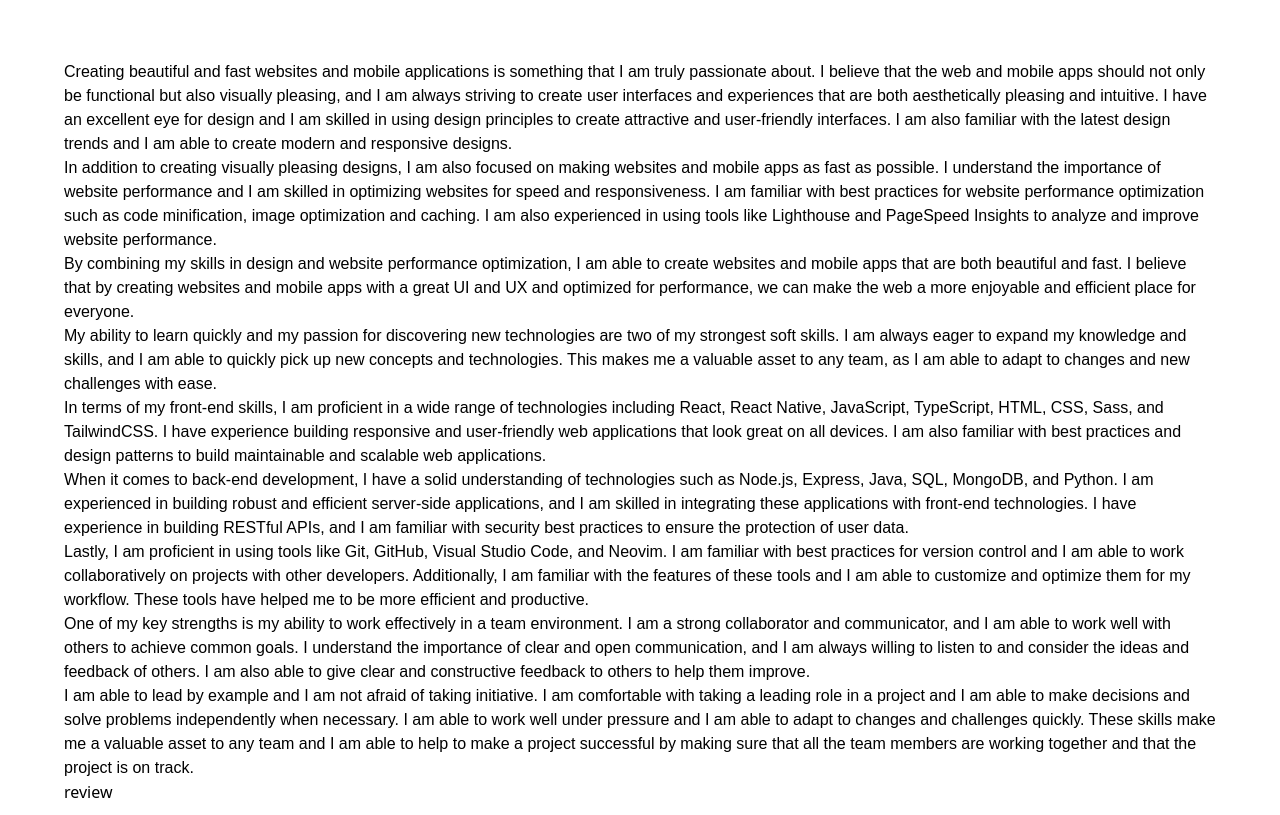
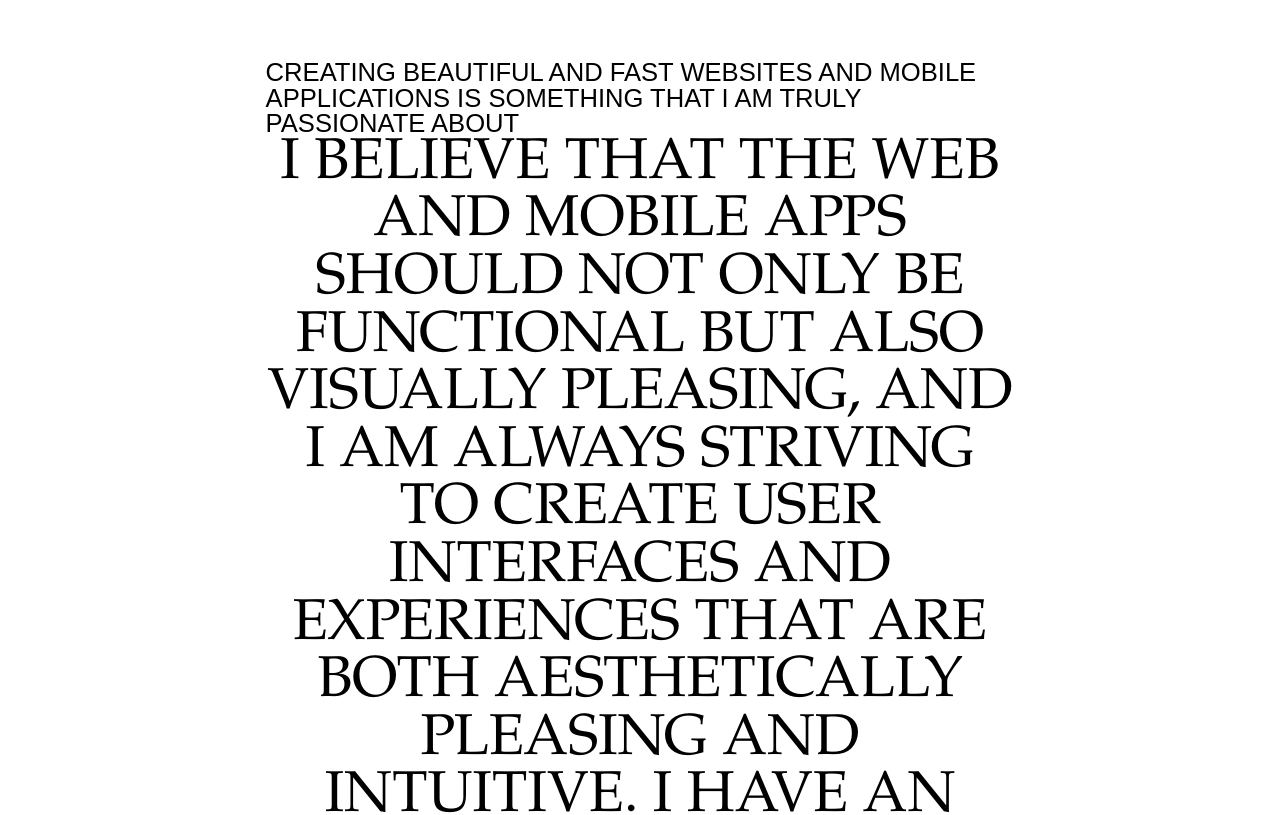
Before and after one commit to enzo-mourany/portfolio-v2, a Next.js app: page /about in a window 1280 px wide. Shown: the part 740-1555 px from the top of the page. Built offline with nearby package versions, Linux system fonts and the light colour scheme.

Commit message:
feat: add new fonts

```diff
--- a/app/about/page.tsx
+++ b/app/about/page.tsx
@@ -19,27 +19,20 @@ const Page: React.FC = () => {
         </div>
         <div className={styles.about__course}>
           <div className={styles.about__objectivs}>
-            <section>
-              <p>Creating beautiful and fast websites and mobile applications is something that I am truly passionate about. I believe that the web and mobile apps should not only be functional but also visually pleasing, and I am always striving to create user interfaces and experiences that are both aesthetically pleasing and intuitive. I have an excellent eye for design and I am skilled in using design principles to create attractive and user-friendly interfaces. I am also familiar with the latest design trends and I am able to create modern and responsive designs.</p>
-            </section>
-            <section className={styles.about__objectives__hidden}>
+            <h2>Creating beautiful and fast websites and mobile applications is something that I am truly passionate about</h2>
+            <p>I believe that the web and mobile apps should not only be functional but also visually pleasing, and I am always striving to create user interfaces and experiences that are both aesthetically pleasing and intuitive. I have an excellent eye for design and I am skilled in using design principles to create attractive and user-friendly interfaces. I am also familiar with the latest design trends and I am able to create modern and responsive designs.</p>
             <p>In addition to creating visually pleasing designs, I am also focused on making websites and mobile apps as fast as possible. I understand the importance of website performance and I am skilled in optimizing websites for speed and responsiveness. I am familiar with best practices for website performance optimization such as code minification, image optimization and caching. I am also experienced in using tools like Lighthouse and PageSpeed Insights to analyze and improve website performance.</p>
             <p>By combining my skills in design and website performance optimization, I am able to create websites and mobile apps that are both beautiful and fast. I believe that by creating websites and mobile apps with a great UI and UX and optimized for performance, we can make the web a more enjoyable and efficient place for everyone.</p>
-            </section>
           </div>
           <div className={styles.about__softskills}>
-            <section>
             <p>My ability to learn quickly and my passion for discovering new technologies are two of my strongest soft skills. I am always eager to expand my knowledge and skills, and I am able to quickly pick up new concepts and technologies. This makes me a valuable asset to any team, as I am able to adapt to changes and new challenges with ease.</p>
             <p>In terms of my front-end skills, I am proficient in a wide range of technologies including React, React Native, JavaScript, TypeScript, HTML, CSS, Sass, and TailwindCSS. I have experience building responsive and user-friendly web applications that look great on all devices. I am also familiar with best practices and design patterns to build maintainable and scalable web applications.</p>
             <p>When it comes to back-end development, I have a solid understanding of technologies such as Node.js, Express, Java, SQL, MongoDB, and Python. I am experienced in building robust and efficient server-side applications, and I am skilled in integrating these applications with front-end technologies. I have experience in building RESTful APIs, and I am familiar with security best practices to ensure the protection of user data.</p>
             <p>Lastly, I am proficient in using tools like Git, GitHub, Visual Studio Code, and Neovim. I am familiar with best practices for version control and I am able to work collaboratively on projects with other developers. Additionally, I am familiar with the features of these tools and I am able to customize and optimize them for my workflow. These tools have helped me to be more efficient and productive.</p>
-            </section>
           </div>
           <div className={styles.about__general__skills}>
-            <section>
             <p>One of my key strengths is my ability to work effectively in a team environment. I am a strong collaborator and communicator, and I am able to work well with others to achieve common goals. I understand the importance of clear and open communication, and I am always willing to listen to and consider the ideas and feedback of others. I am also able to give clear and constructive feedback to others to help them improve.</p>
             <p>I am able to lead by example and I am not afraid of taking initiative. I am comfortable with taking a leading role in a project and I am able to make decisions and solve problems independently when necessary. I am able to work well under pressure and I am able to adapt to changes and challenges quickly. These skills make me a valuable asset to any team and I am able to help to make a project successful by making sure that all the team members are working together and that the project is on track.</p>
-            </section>
           </div>
           <div className={styles.about__reviews}>
             review
--- a/styles/AboutPage.module.scss
+++ b/styles/AboutPage.module.scss
@@ -21,21 +21,43 @@
         width: 80%;
         .about__title__text {
           font-size: 7vw;
-          font-family: 'Source Serif 4', serif;
+          font-family: 'cormorant', serif;
+          font-weight: lighter;
           line-height: 1;
           text-align: center;
         }
       }
     }
-    .about__courses {
-      .about__softsills {
-        section {
-          p {
-            font-size: 3.5vw;
-            font-family: 'Source Serif 4', serif;
-            line-height: 1.5;
-            text-align: center;
-          }
+    .about__course {
+      display: flex;
+      flex-direction: column;
+      align-items: center;
+      justify-content: center;
+      .about__objectivs {
+        width: 65%;
+        margin-bottom: 100px;
+        h2 {
+          font-size: 2vw;
+          line-height: 1;
+          text-transform: uppercase;
+        }
+        p {
+          //font-family: Garamond, Baskerville, Baskerville Old Face, Hoefler Text, Times New Roman, serif;
+          font-family: 'garamond', serif;
+          font-size: 4.5vw;
+          line-height: 1.5;
+          font-weight: 100;
+          text-transform: uppercase;
+          text-align: center;
+          line-height: 1;
+        }
+      }
+      .about__softskills {
+        p {
+          font-size: 1.3vw;
+          line-height: 1.5;
+          text-transform: uppercase;
+          text-align: center;
         }
       }
     }
--- a/styles/globals.css
+++ b/styles/globals.css
@@ -5,6 +5,9 @@
 @import url('https://fonts.googleapis.com/css2?family=Lato:ital,wght@0,100;0,300;0,400;0,700;0,900;1,300&display=swap');
 @import url('https://fonts.googleapis.com/css2?family=Manrope:wght@200;300;400;500;600;700;800&display=swap');
 @import url('https://fonts.googleapis.com/css2?family=Source+Serif+4:opsz,wght@8..60,200;8..60,300;8..60,400;8..60,500;8..60,600;8..60,700&display=swap');
+@import url('https://fonts.googleapis.com/css2?family=Cormorant+Garamond:wght@300;400;500;600;700&display=swap');
+@import url('https://fonts.googleapis.com/css2?family=Cinzel:wght@400;500;600&display=swap');
+@import url('https://fonts.cdnfonts.com/css/garamond');
 
 @layer base {
     * {
--- a/tailwind.config.cjs
+++ b/tailwind.config.cjs
@@ -6,6 +6,9 @@ module.exports = {
     fontFamily: {
       manrope: ['Manrope', 'sans-serif'],
       sourceSerif: ['Source Serif 4', 'serif'],
+      cormorant: ['Cormorant Garamond', 'serif'],
+      cinzel: ['Cinzel', 'serif'],
+      garamond: ['Garamond', 'sans-serif'],
     },
     screens: {
       xs: '480px',
```
Lines whose indentation alone changed are shown as unchanged.
